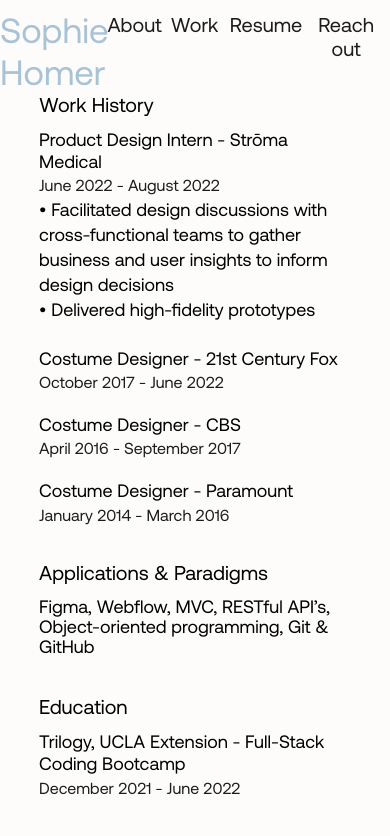
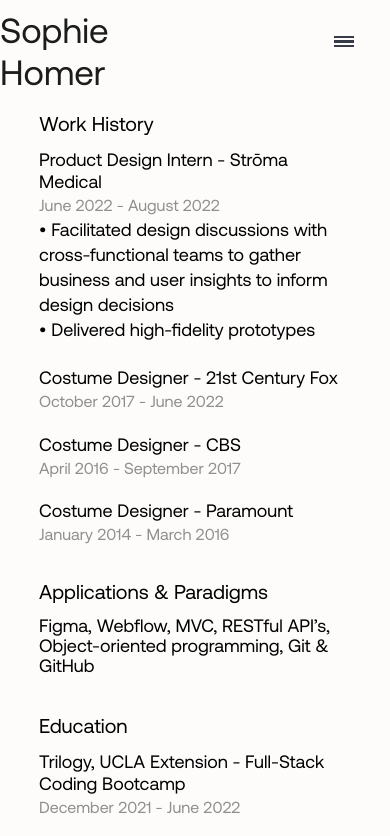
Before and after one commit to sophiehomer/react_portfolio, a React (Create React App) app: page /resume in a window 390 px wide. Shown: the top 836 px of the page. Built offline with nearby package versions, Linux system fonts and the light colour scheme.

Commit message:
hamburger menu

```diff
--- a/src/components/Navigation_project/index.js
+++ b/src/components/Navigation_project/index.js
@@ -1,58 +1,13 @@
 import React from 'react'
 import { HashLink as Link } from 'react-router-hash-link';
-// import { fallDown as Menu } from 'react-burger-menu'
+import { slide as Menu } from 'react-burger-menu'
+import "./sidebar.css";
 
 const NavProject = (props) => {
   const handleClick = (e) => {
     console.log(e.target.innerText)
     props.setPage(e.target.innerText)
   }
-  // const styles = {
-  //   bmBurgerButton: {
-  //     position: 'fixed',
-  //     width: '36px',
-  //     height: '30px',
-  //     left: '36px',
-  //     top: '36px',
-  //     background: 'blue !important',
-  //   },
-  //   bmBurgerBars: {
-  //     background: '#373a47'
-  //   },
-  //   bmBurgerBarsHover: {
-  //     background: '#a90000'
-  //   },
-  //   bmCrossButton: {
-  //     height: '24px',
-  //     width: '24px'
-  //   },
-  //   bmCross: {
-  //     background: '#bdc3c7'
-  //   },
-  //   bmMenuWrap: {
-  //     position: 'fixed',
-  //     height: '100%',
-  //     backgroundColor: 'pink'
-  //   },
-  //   bmMenu: {
-  //     background: '#373a47',
-  //     padding: '2.5em 1.5em 0',
-  //     fontSize: '1.15em'
-  //   },
-  //   bmMorphShape: {
-  //     fill: '#373a47'
-  //   },
-  //   bmItemList: {
-  //     color: '#b8b7ad',
-  //     padding: '0.8em'
-  //   },
-  //   bmItem: {
-  //     display: 'inline-block'
-  //   },
-  //   bmOverlay: {
-  //     background: 'rgba(0, 0, 0, 0.3)'
-  //   }
-  // }
 
   return (
 
@@ -61,20 +16,24 @@
         Sophie Homer
       </Link>
     <nav className="projectNav">
-    {/* <Menu style={ styles } right={ true } pageWrapId={"page-wrap"} outerContainerId={"App"}> */}
-      <a id="aboutExtended" className="menu-item">
+    <Menu right={ true } pageWrapId={"page-wrap"} outerContainerId={"App"}>
+      <a href="/" id="aboutExtended" className="menu-item">
       <Link to="/about_extended" className="aboutNav">
         About
       </Link>
       </a>
+      <a href="/" id="aboutExtended" className="menu-item">
       <Link to="/Work" className="portfolioNav">
         Work
       </Link>
+      </a>
+      <a href="/" id="aboutExtended" className="menu-item">
       <Link to="/resume" className="resumeNav">
         Resume
       </Link>
-      <a href='mailto:sophiehomer94@gmail.com' className='contactNav'>Reach out</a>
-    {/* </Menu> */}
+      </a>
+      <a href='mailto:sophiehomer94@gmail.com' className='contactNav menu-item'>Reach out</a>
+    </Menu>
   </nav>
   </div>
 
--- /dev/null
+++ b/src/components/Navigation_project/sidebar.css
@@ -0,0 +1,77 @@
+/* Position and sizing of burger button */
+.bm-burger-button {
+    position: fixed;
+    width: 20px;
+    height: 11px;
+    right: 36px;
+    top: 36px;
+  }
+
+  /* Color/shape of burger icon bars */
+  .bm-burger-bars {
+    background: #373a47;
+  }
+
+  /* Color/shape of burger icon bars on hover*/
+  .bm-burger-bars-hover {
+    background: #8F8F8F;
+  }
+
+  /* Position and sizing of clickable cross button */
+  .bm-cross-button {
+    height: 24px;
+    width: 24px;
+  }
+
+  /* Color/shape of close button cross */
+  .bm-cross {
+    background: white;
+  }
+
+  /*
+  Sidebar wrapper styles
+  Note: Beware of modifying this element as it can break the animations - you should not need to touch it in most cases
+  */
+  .bm-menu-wrap {
+    position: fixed;
+    height: 100%;
+  }
+
+  /* General sidebar styles */
+  .bm-menu {
+    background: black;
+    padding: 2.5em 1.5em;
+    font-size: 1.15em;
+    border-radius: 24px 0px 0px 24px;
+    height: 45% !important;
+  }
+
+  /* Morph shape necessary with bubble or elastic */
+  .bm-morph-shape {
+    fill: #373a47;
+  }
+
+  /* Wrapper for item list */
+  .bm-item-list {
+    color: white;
+    padding: 0.8em;
+  }
+
+  /* Styling of overlay */
+  .bm-overlay {
+    background: rgba(0, 0, 0, 0.3);
+  }
+
+  /* Individual item */
+  .bm-item {
+    display: inline-block;
+    color: white;
+    margin-bottom: 40px;
+    text-align: left;
+    text-decoration: none;
+    transition: color 0.2s;
+  }
+
+  .bm-item:hover {
+    color: #ffffff;
+  }
--- a/src/index.css
+++ b/src/index.css
@@ -71,10 +71,8 @@
   display:flex;
   flex-direction: row;
   justify-content: flex-end;
-  margin-top: 3%;
   margin-bottom: 3%;
   color: #1C1C1C;
-  width:80%;
 }
 
 .nav-project {
@@ -82,7 +80,7 @@
   flex-direction: row;
   justify-content: space-between;
   color: #1C1C1C;
-
+  padding-bottom: 5%;
 }
 
 .home {
@@ -90,16 +88,16 @@
 text-decoration: none;
 /* margin-left: 5%; */
 margin-top: 2%;
-/* color: #1D1D1F; */
 width: 27%;
-color:#A8C3D6;
+/* color:#A8C3D6; */
+color: #1C1C1C;
 font-family: aeonik-regular, sans-serif !important;
 }
 
 .aboutNav {
   font-size: 20px;
   font-weight: 400;
-  color: #1C1C1C;
+  color: white;
   border: none;
   background-color: transparent !important;
   font-family: aeonik-regular, sans-serif;
@@ -117,7 +115,7 @@
 .portfolioNav {
   font-size: 20px;
   font-weight: 400;
-  color: #1C1C1C;
+  color: white;
   border: none;
   background-color: transparent !important;
   font-family: aeonik-regular, sans-serif;
@@ -128,7 +126,7 @@
 .resumeNav {
   font-size: 20px;
   font-weight: 400;
-  color: #1C1C1C;
+  color: white;
   border: none;
   background-color: transparent !important;
   font-family: aeonik-regular, sans-serif;
@@ -150,7 +148,7 @@
 .contactNav {
   font-size: 20px;
   font-weight: 400;
-  color: #1C1C1C;
+  color: white !important;
   border: none;
   background-color: transparent !important;
   font-family: aeonik-regular, sans-serif;
@@ -166,12 +164,15 @@
   font-weight: 400;
   margin-bottom: 3%;
   margin-top: 12%;
-  color:#A8C3D6;
+  color:#1C1C1C;
+  /* color:#A8C3D6; */
 }
 
 .word {
   margin-left: 1%;
-  color:#A8C3D6;
+  /* color:#A8C3D6; */
+  /* color:#1C1C1C; */
+  color: #8F8F8F;
   font-family: aeonik-regular, sans-serif !important;
 }
 
@@ -184,7 +185,8 @@
   margin-bottom: 0;
   font-weight: 400;
   margin-top: 0;
-  color:#1C1C1C;
+  /* color:#1C1C1C; */
+  color: #8F8F8F;
   letter-spacing: 0.01em !important;
   font-family: aeonik-regular, sans-serif !important;
 }
@@ -256,9 +258,7 @@
   font-family: aeonik-regular, sans-serif;
   font-size: 16px;
   margin-top: 1%;
-  /* color:#A8C3D6; */
-  color: #1C1C1C;
-
+  color: #8F8F8F;
 
 }
 
@@ -266,8 +266,7 @@
   font-family: aeonik-regular, sans-serif;
   font-size: 16px;
   margin-top: 1%;
-  /* color:#A8C3D6; */
-  color: #1C1C1C;
+  color: #8F8F8F;
   margin-bottom: 1%;
 }
 
@@ -295,8 +294,7 @@
 .resumeDesign {
   font-family: aeonik-regular, sans-serif;
   font-size: 20px;
-  /* color: #A8C3D6; */
-  color: #1C1C1C;
+  color: #8F8F8F;
   margin-bottom: 1%;
 }
 
@@ -320,7 +318,7 @@
 
 .resumeDownload {
   text-decoration: none;
-  color: #1C1C1C;
+  color: #8F8F8F;
   font-size: 20px;
   font-family: aeonik-regularItalic, sans-serif !important;
   margin-top: 8%;
@@ -651,7 +649,7 @@
   font-size: 25px;
   margin-bottom: 2%;
   margin-top: 2%;
-  color: #444444;
+  color: #1C1C1C;
   font-weight: 500;
   text-decoration: none !important;
 
@@ -740,7 +738,7 @@
   font-size: 20px;
   line-height: 32px;
   font-family: aeonik-regular, sans-serif;
-  color: #444444;
+  color: #1C1C1C;
 }
 
 .problemContainer,
@@ -767,10 +765,7 @@
 font-size: 25px;
 margin: 0;
 font-weight: 500;
-/* letter-spacing: 0.01em; */
-/* color:#A8C3D6; */
-color: #444444;
-
+color: #1C1C1C;
 font-family: aeonik-medium;
 
 }
@@ -792,8 +787,7 @@
   font-size: 25px;
   font-weight: 500;
   /* color:#A8C3D6; */
-  color: #444444;
-
+  color: #1C1C1C;
   font-family: aeonik-medium, sans-serif;
 }
 
@@ -804,9 +798,7 @@
   font-weight: 500;
   font-family: aeonik-medium, sans-serif;
   /* color:#A8C3D6; */
-  color: #444444;
-
-
+  color: #1C1C1C;
 }
 
 .finalDesign {
@@ -815,12 +807,8 @@
   font-size: 25px;
   font-weight: 500;
   font-family: aeonik-medium, sans-serif;
-  /* color:#A8C3D6; */
-  color: #444444;
-
-
-}
-
+  color: #1C1C1C;
+}
 
 .competitiveAnalysisImg {
   width: 70%;
@@ -919,8 +907,7 @@
   line-height: 32px;
   margin-top: 0%;
   font-size: 20px;
-  /* letter-spacing: 0.01em; */
-  width: 100%;
+  width: 95%;
 }
 
 .kitUsernameAndPassword {
@@ -950,9 +937,7 @@
   font-family: aeonik-medium, sans-serif;
   font-size: 25px;
   margin-left: 80%;
-  /* color:#A8C3D6; */
-  color: #444444;
-
+color: #1C1C1C;
  line-height: 32px;
 }
 
@@ -960,7 +945,7 @@
   padding: .5em 2.5em;
   border-radius: 24px;
   background-color: transparent;
-  color: #444444;
+  color: #1C1C1C;
   border: 2px solid #6E6E73;
   font-size: 18px;
   font-family: aeonik-regular, sans-serif;
@@ -972,7 +957,7 @@
   padding: .5em 3.37em;
   border-radius: 24px;
   background-color: transparent;
-  color: #444444;
+  color: #1C1C1C;
   border: 2px solid #6E6E73;
   font-size: 18px;
   font-family: aeonik-regular, sans-serif;
@@ -1017,7 +1002,7 @@
   line-height: 32px;
   margin-top: 0%;
   font-size: 20px;
-  width: 100%
+  width: 95%
 }
 
 .dinnerDrinkRoleAndTechnology {
@@ -1042,7 +1027,8 @@
   width: 120%;
   margin-left: 80%;
   line-height: 32px;
-  color: #444444;
+  color: #1C1C1C;
+
 }
 
 .dinnerDrinkTechnologies {
@@ -1050,7 +1036,7 @@
   font-weight: 400;
   font-size: 20px;
   margin: 0%;
-  color: #444444;
+  color: #1C1C1C;
  line-height: 32px;
 }
 
@@ -1174,7 +1160,7 @@
 }
 
 .downloadResume {
-  color: #444444;
+  color: #1C1C1C;
   text-decoration: none;
   font-size: 1.5em;
 }
```
